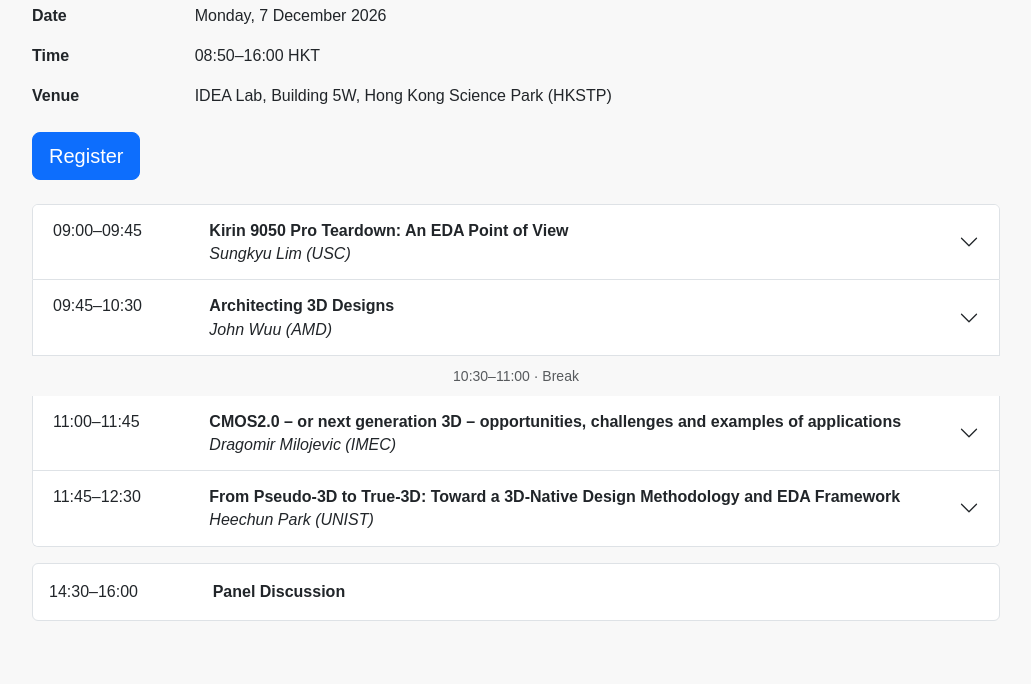
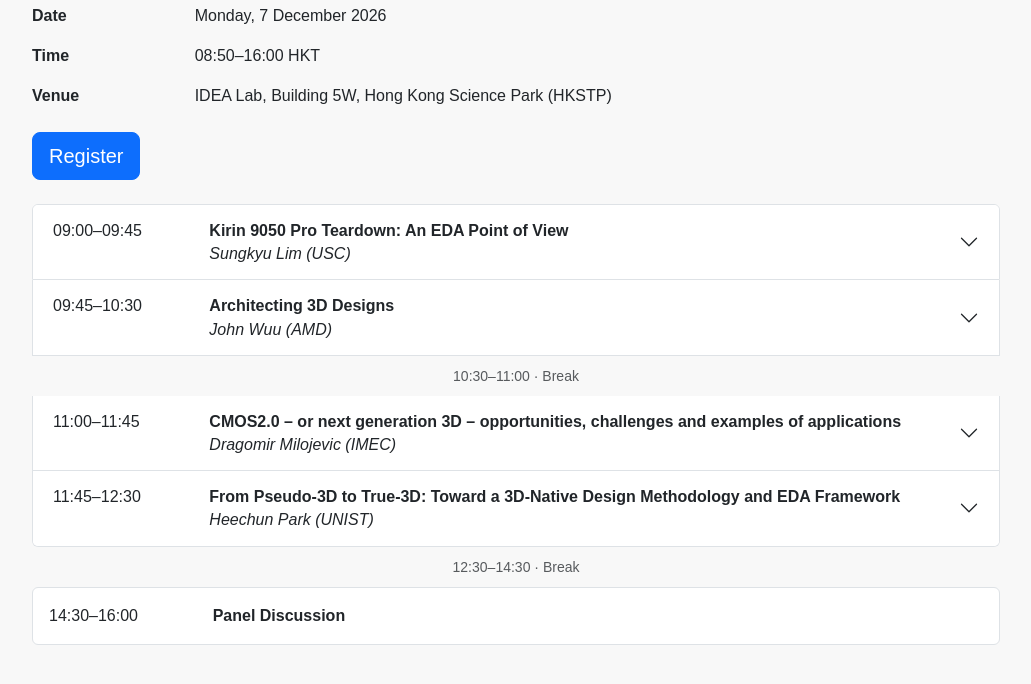
Before and after one commit to allenhzy/icworkshop, a plain HTML site: page index.html in a window 1280 px wide. Shown: the part 344-1028 px from the top of the page, without its empty margins (124-1155 px from the left). Drawn offline with nearby package versions, Linux system fonts and the light colour scheme.

Commit message:
Add midday break to the workshop agenda

```diff
--- a/index.html
+++ b/index.html
@@ -196,7 +196,13 @@
             </div>
         </div>
 
-        <ul class="list-group mt-3">
+        <div class="text-center py-2">
+            <small class="text-muted">
+                <time datetime="12:30">12:30</time>–<time datetime="14:30">14:30</time> · Break
+            </small>
+        </div>
+
+        <ul class="list-group">
             <li class="list-group-item d-flex flex-column flex-sm-row gap-2 px-3 py-3">
                 <span class="col-sm-3 col-md-2 text-nowrap">
                     <time datetime="14:30">14:30</time>–<time datetime="16:00">16:00</time>
```
